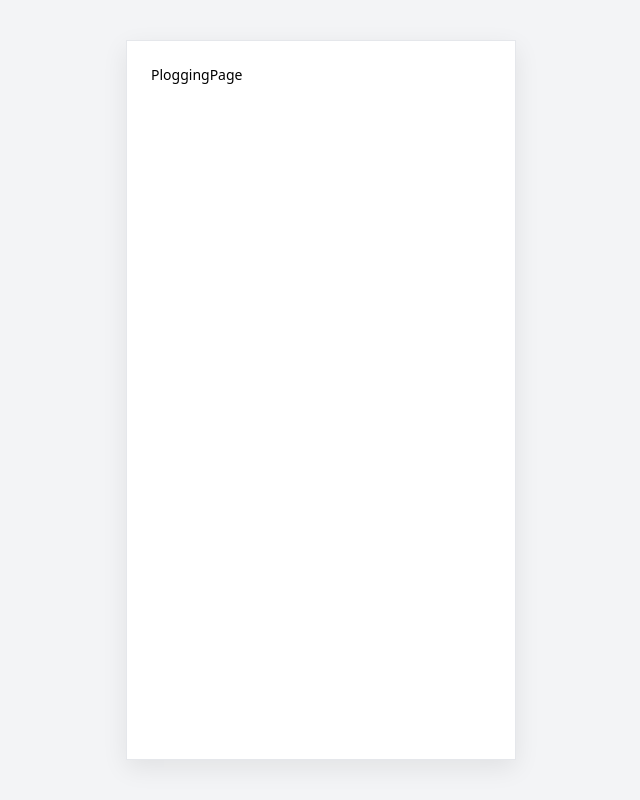
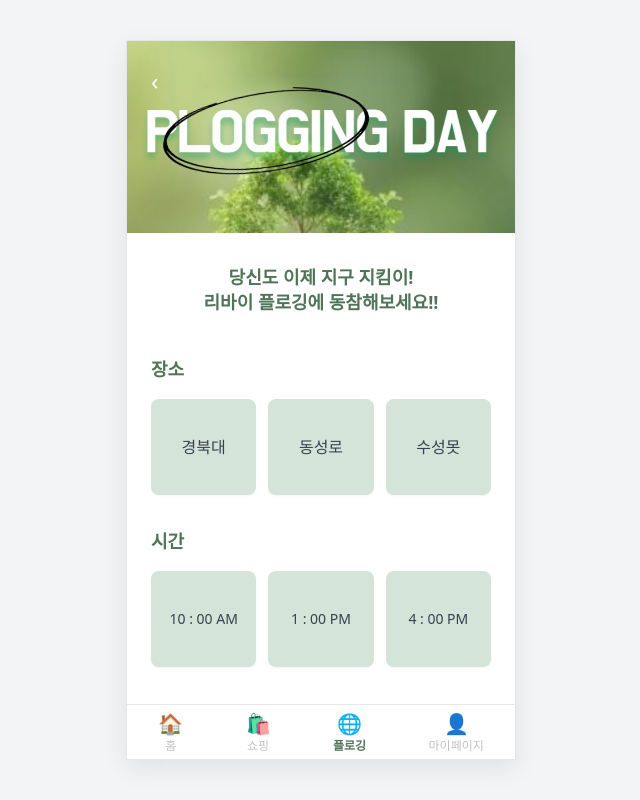
Before and after one commit to RE-BUY/RE-BUY-FE, a React (Vite) app: page /plogging in a window 1280 px wide. Shown: the whole page, without its empty margins (319-959 px from the left). Built offline with nearby package versions, Linux system fonts and the light colour scheme; a web font is replaced by a local one.

Commit message:
플로깅

```diff
--- a/src/pages/PloggingPage.tsx
+++ b/src/pages/PloggingPage.tsx
@@ -1,7 +1,141 @@
+import React, { useState } from 'react';
+import Layout from "../components/Layout";
+import { useNavigate } from 'react-router-dom';
+
 export default function PloggingPage() {
+  const navigate = useNavigate();
+
+  // [State] 선택 상태 관리
+  const [selectedPlace, setSelectedPlace] = useState<string | null>(null);
+  const [selectedTime, setSelectedTime] = useState<string | null>(null);
+  const [isAgreed, setIsAgreed] = useState(false);
+
+  const places = ['경북대', '동성로', '수성못'];
+  const times = ['10 : 00 AM', '1 : 00 PM', '4 : 00 PM'];
+
+  // 모든 항목이 선택되었는지 확인
+  const isReady = selectedPlace && selectedTime && isAgreed;
+
+  const handleReservation = () => {
+    if (!isReady) return;
+    alert(`${selectedPlace} / ${selectedTime} 예약이 완료되었습니다! `);
+    navigate('/main');
+  };
+
   return (
-    <div className="flex m-6 h-screen">
-      <p className="text-sm font-medium">PloggingPage</p>
-    </div>
+    <Layout>
+      <div className="flex flex-col h-full bg-white relative">
+
+        {/* [Top Area] 이미지 영역 */}
+        <div className="w-full h-48 relative shrink-0">
+
+          <img
+            src="/images/products/plogging.jpg"
+            alt="플로깅"
+            className="w-full h-full object-cover"
+          />
+
+
+
+          {/* 3. 뒤로가기 버튼 */}
+          <button
+            onClick={() => navigate(-1)}
+            className="absolute top-4 left-4 text-2xl text-white p-2 z-10"
+          >
+            &#8249;
+          </button>
+
+
+        </div>
+
+        {/* [Content Area] */}
+        <div className="flex-1 px-6 py-8 flex flex-col">
+
+          {/* 헤더 멘트 */}
+          <div className="text-center mb-10">
+            <p className="text-[#4F7457] font-bold text-lg leading-snug">
+              당신도 이제 지구 지킴이!<br />
+              리바이 플로깅에 동참해보세요!!
+            </p>
+          </div>
+          {/* 1. 장소 선택 */}
+          <section className="mb-8">
+            <h3 className="text-lg font-bold text-[#4F7457] mb-4">장소</h3>
+            <div className="grid grid-cols-3 gap-3">
+              {places.map((place) => (
+                <button
+                  key={place}
+                  onClick={() => setSelectedPlace(place)}
+                  className={`h-24 rounded-lg text-base font-medium transition-all duration-200 shadow-sm
+                    ${selectedPlace === place
+                      ? 'bg-main text-white ring-2 ring-offset-1 ring-main' // 선택됨
+                      : 'bg-sub1 text-gray-700 hover:bg-sub2 hover:text-white' // 선택안됨
+                    }`}
+                >
+                  {place}
+                </button>
+              ))}
+            </div>
+          </section>
+
+          {/* 2. 시간 선택 */}
+          <section className="mb-10">
+            <h3 className="text-lg font-bold text-[#4F7457]  mb-4">시간</h3>
+            <div className="grid grid-cols-3 gap-3">
+              {times.map((time) => (
+                <button
+                  key={time}
+                  onClick={() => setSelectedTime(time)}
+                  className={`h-24 rounded-lg text-sm font-medium transition-all duration-200 shadow-sm flex items-center justify-center
+                    ${selectedTime === time
+                      ? 'bg-main text-white ring-2 ring-offset-1 ring-main'
+                      : 'bg-sub1 text-gray-700 hover:bg-sub2 hover:text-white'
+                    }`}
+                >
+                  {time}
+                </button>
+              ))}
+            </div>
+          </section>
+
+          {/* 3. 주의사항 및 동의 */}
+          <section className="mb-4 mt-auto">
+            <h3 className="text-sm font-bold text-[#4F7457] mb-3">주의사항</h3>
+            <div className="text-xs text-gray-500 space-y-1 mb-4">
+              <p>리바이에 가입하셨던 개인정보 제공에 동의합니다.</p>
+              <p>무단 불참 시 제재가 가해질 수 있음에 동의합니다.</p>
+            </div>
+
+            <div
+                className="flex justify-end items-center cursor-pointer p-2"
+                onClick={() => setIsAgreed(!isAgreed)}
+            >
+              <span className="mr-2 font-medium text-[#4F7457]">동의하기</span>
+              <div className={`w-5 h-5 border-2 rounded flex items-center justify-center transition-colors
+                ${isAgreed ? 'border-main bg-main' : 'border-gray1 bg-white'}
+              `}>
+                {isAgreed && <span className="text-white text-xs font-bold">✓</span>}
+              </div>
+            </div>
+          </section>
+
+          {/* 예약하기 버튼 */}
+          <div className="pt-4 pb-4">
+             <button
+                onClick={handleReservation}
+                disabled={!isReady}
+                className={`w-full py-4 rounded-xl text-lg font-bold shadow-lg transition-colors
+                ${isReady
+                    ? 'bg-main text-white hover:bg-[#3d5a44]'
+                    : 'bg-gray1 text-white cursor-not-allowed'
+                }`}
+            >
+                예약하기
+            </button>
+          </div>
+
+        </div>
+      </div>
+    </Layout>
   );
 }
--- a/src/pages/ShoppingBasketPage.tsx
+++ b/src/pages/ShoppingBasketPage.tsx
@@ -1,4 +1,3 @@
-
 import React, { useState } from 'react';
 import Layout from "../components/Layout";
 import { useNavigate } from 'react-router-dom';
@@ -10,8 +9,8 @@
     const [cartItems, setCartItems] = useState([
         {
             id: 1,
-      name: '저탄소 인증 우유',
-      price: 2800,
+            name: '재활용 지갑',
+            price: 12800,
             qty: 2,
             img: '/images/products/p1.png'
         },
@@ -55,14 +54,14 @@
                         &#8249;
                     </button>
                     <h1 className="text-lg font-bold text-gray-800 flex items-center gap-1">
-            장바구니 <span className="text-2xl">🛒</span>
+                        장바구니
                     </h1>
                 </header>
 
-        {/* 컨텐츠 */}
-        <div className="flex-1 overflow-y-auto pb-32">
+                {/* 컨텐츠 (flex-col로 설정하여 결제칸을 아래로 밀 수 있게 함) */}
+                <div className="flex-1 overflow-y-auto pb-32 flex flex-col">
                     {cartItems.length === 0 ? (
-            <div className="flex flex-col items-center justify-center h-64 text-gray-400">
+                        <div className="flex flex-col items-center justify-center flex-grow text-gray-400">
                             <p>장바구니가 비어있습니다.</p>
                         </div>
                     ) : (
@@ -87,7 +86,7 @@
                                                 onClick={() => handleRemoveItem(item.id)}
                                                 className="text-gray-400 hover:text-red-500 transition-colors text-lg"
                                             >
-                        🗑️
+                                                x
                                             </button>
                                         </div>
 
@@ -109,7 +108,9 @@
                                                     +
                                                 </button>
                                             </div>
-                      <span className="font-bold text-gray-900">
+
+                                            {/* [수정됨] 개별 가격 빨간색 적용 (text-red-500) */}
+                                            <span className="font-bold text-red-500">
                                                 {(item.price * item.qty).toLocaleString()}원
                                             </span>
                                         </div>
@@ -119,9 +120,9 @@
                         </ul>
                     )}
 
-          {/* 가격 정보 */}
+                    {/* 가격 정보 (mt-auto로 가능한 아래로 밀고, 상단 여백 추가) */}
                     {cartItems.length > 0 && (
-            <div className="px-5 mt-4 mb-10">
+                        <div className="px-5 mt-auto pt-10 mb-10">
                             <div className="bg-sub1/30 rounded-xl p-5 space-y-3">
                                 <div className="flex justify-between text-sm text-gray-600">
                                     <span>총 상품금액</span>
@@ -131,9 +132,10 @@
                                     <span>배송비</span>
                                     <span>{shippingFee.toLocaleString()}원</span>
                                 </div>
-                <div className="border-t border-gray-300 pt-3 flex justify-between font-bold text-lg text-main">
+                                <div className="border-t border-gray-300 pt-3 flex justify-between font-bold text-lg text-gray-800">
                                     <span>결제 예정 금액</span>
-                  <span>{(totalPrice + shippingFee).toLocaleString()}원</span>
+                                    {/* 결제 예정 금액도 빨간색으로 강조 */}
+                                    <span className="text-red-600">{(totalPrice + shippingFee).toLocaleString()}원</span>
                                 </div>
                             </div>
                         </div>
@@ -143,10 +145,12 @@
                 {/* 하단 구매 버튼 */}
                 <div className="absolute bottom-0 w-full p-5 bg-white border-t border-gray-100">
                     <button
-            className="w-full py-4 bg-main text-white text-lg font-bold rounded-xl shadow-lg hover:bg-[#3d5a44] transition-colors disabled:bg-gray-300 disabled:cursor-not-allowed"
+                        className="w-full py-4 bg-main text-white text-lg font-bold rounded-xl shadow-lg hover:bg-[#3d5a44] transition-colors disabled:bg-gray-300 disabled:cursor-not-allowed flex justify-center items-center"
                         disabled={cartItems.length === 0}
                     >
-            {cartItems.length > 0 ? `${(totalPrice + shippingFee).toLocaleString()}원 ` : ''}구매하기
+                        {/* 버튼 내부 텍스트 */}
+                        {cartItems.length > 0 }
+                        구매하기
                     </button>
                 </div>
             </div>
```
Also changed, not shown: src/pages/MyPage.tsx (+67 -23 lines), public/images/products/plogging.jpg (added). Lines whose indentation alone changed are shown as unchanged.
